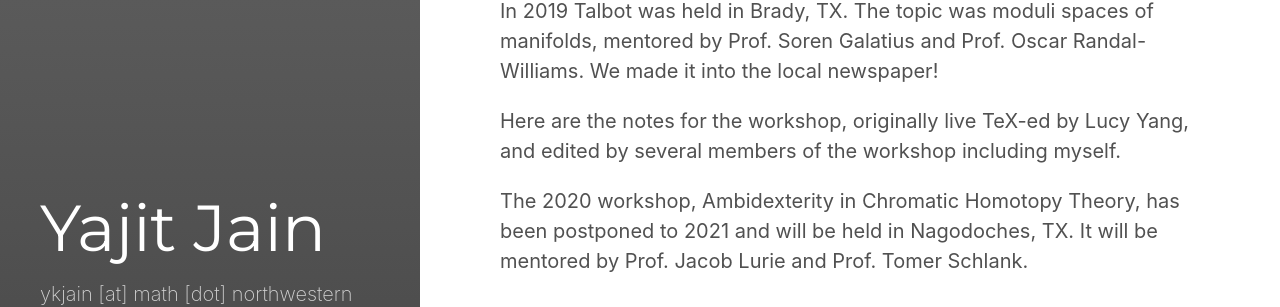
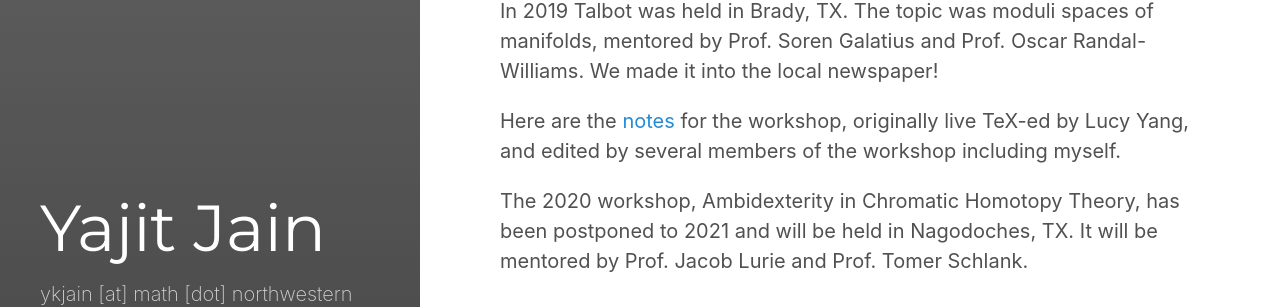
Before and after one commit to ykjain/ykjain.github.io, a Jekyll site: the page built from talbot.md, in a window 1280 px wide. Shown: the part 224-531 px from the top of the page. Built offline with Jekyll 4.4.1, drawn with Linux system fonts in a browser that asks for light colours; part of the change alters nothing that is shown.

```diff
--- a/talbot.md
+++ b/talbot.md
@@ -9,6 +9,6 @@ I am currently an organizer of the MIT Talbot Workshop alongside Calista Bernard
 
 In 2019 Talbot was held in Brady, TX. The topic was moduli spaces of manifolds, mentored by Prof. Soren Galatius and Prof. Oscar Randal-Williams. We made it into the local newspaper!
 
-Here are the notes for the workshop, originally live TeX-ed by Lucy Yang, and edited by several members of the workshop including myself.
+Here are the [notes](https://www.dropbox.com/sh/741rbybzkif4ngz/AACr9xpeRxcajQi5mPHUfa5Sa?dl=0) for the workshop, originally live TeX-ed by Lucy Yang, and edited by several members of the workshop including myself.
 
 The 2020 workshop, Ambidexterity in Chromatic Homotopy Theory, has been postponed to 2021 and will be held in Nagodoches, TX. It will be mentored by Prof. Jacob Lurie and Prof. Tomer Schlank.
```
